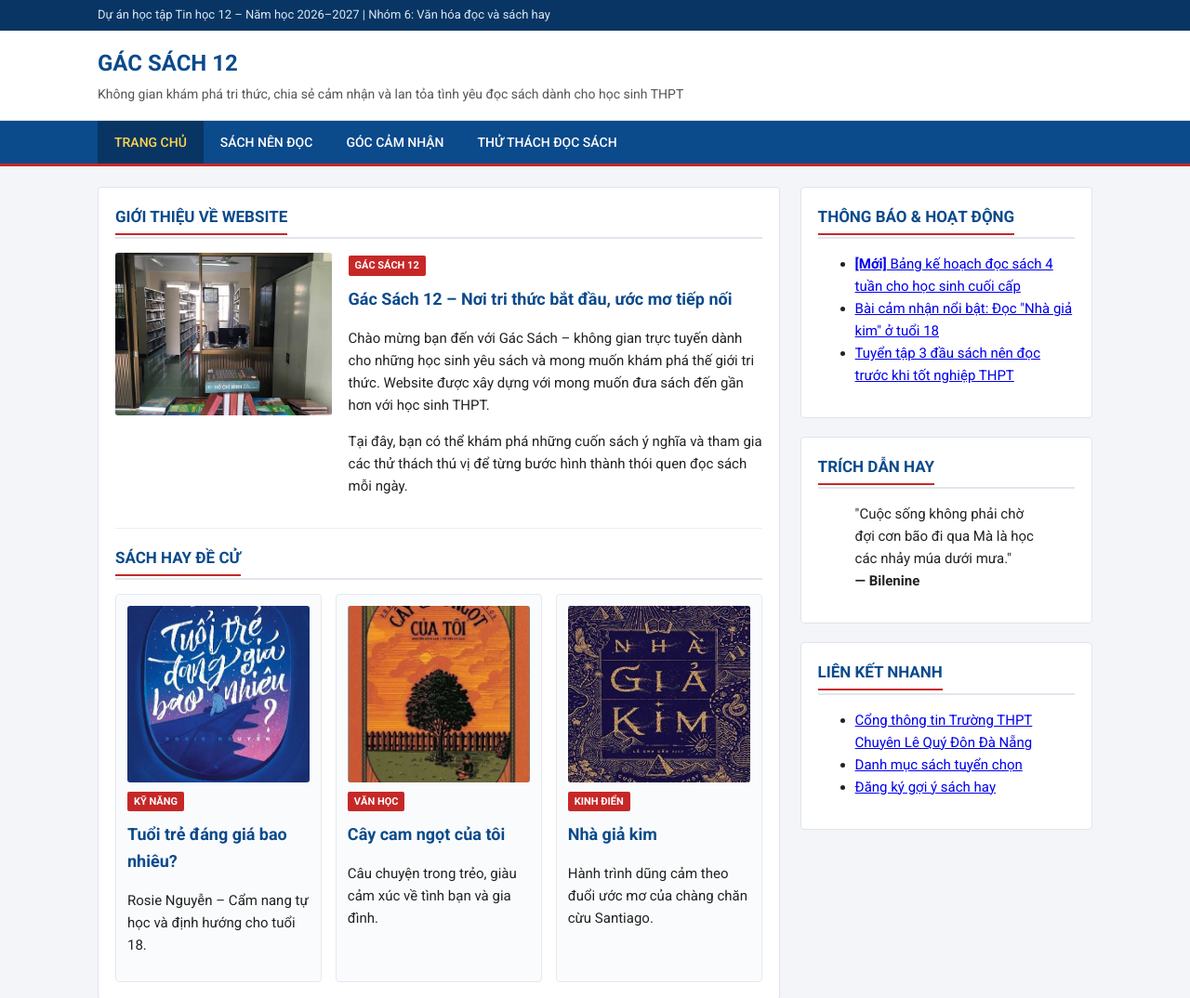
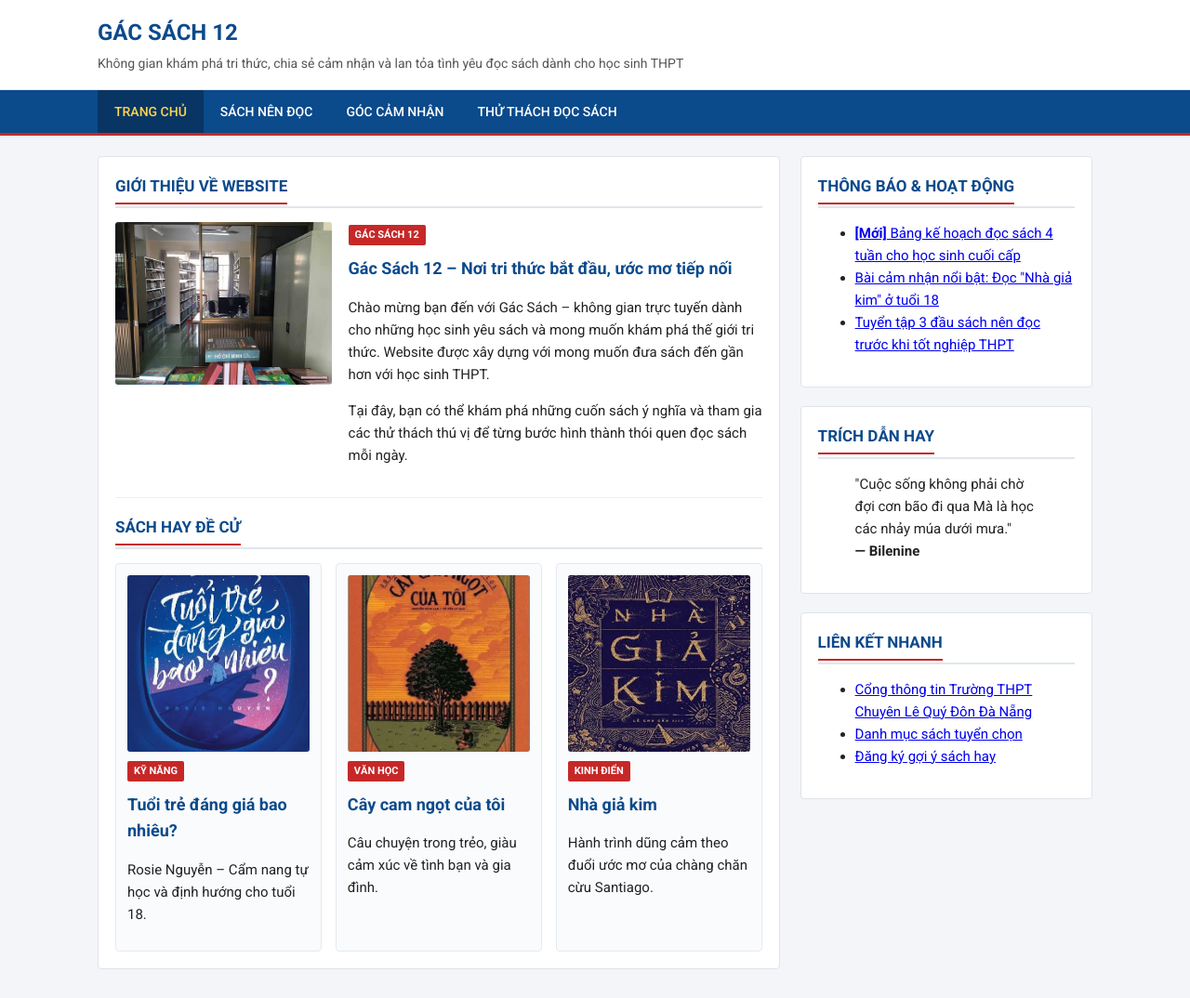
Before and after one commit to SlayCollin/Daisuvanhoadoc, a plain HTML site: page index.html in a window 1280 px wide. Shown: the top 1074 px of the page at 93% size. Drawn offline with Linux system fonts and the light colour scheme.

Commit message:
Update index.html

```diff
--- a/index.html
+++ b/index.html
@@ -10,13 +10,7 @@
 
 <body>
 
-    <!-- THANH THÔNG TIN -->
-    <div class="top-bar">
-        <div class="container">
-            Dự án học tập Tin học 12 – Năm học 2026–2027 |
-            Nhóm 6: Văn hóa đọc và sách hay
-        </div>
-    </div>
+
 
     <!-- HEADER -->
     <header>
```
